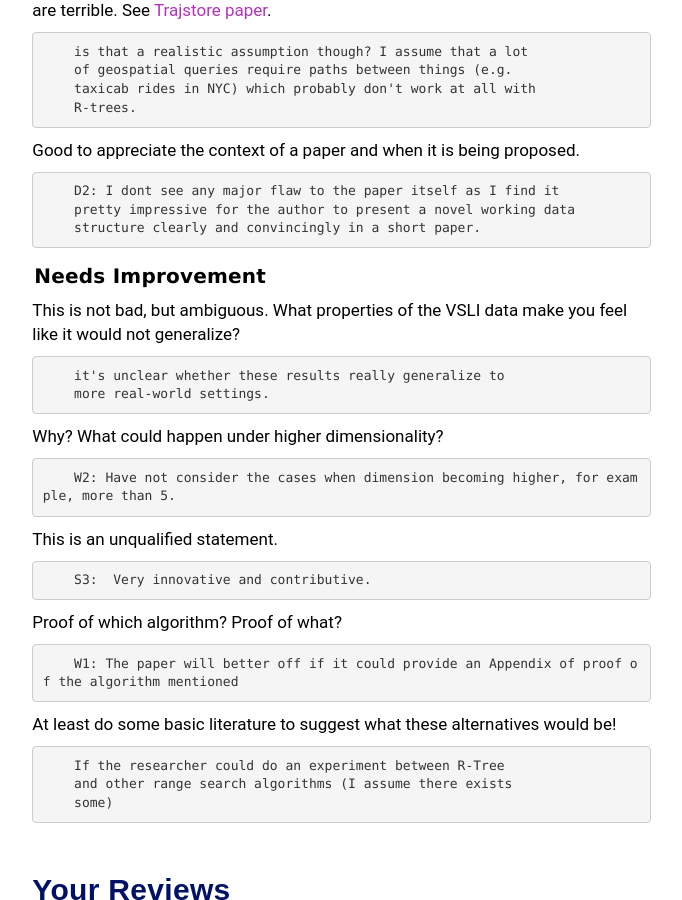
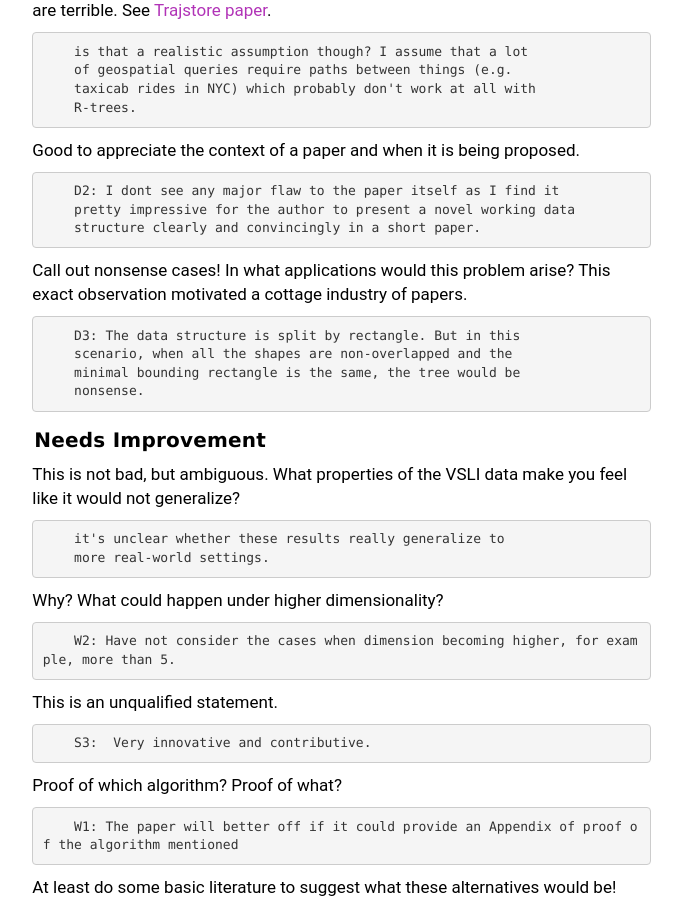
Before and after one commit to wzao1515/w6113.github.io, a Jekyll site: the page built from exreviews_07.md, in a window 1280 px wide and 900 px high, scrolled down 1416 px. Shown: the whole window, without its empty margins (292-974 px from the left). Built offline with Jekyll 4.4.1, drawn with Linux system fonts in a browser that asks for light colours; our own code applies the rules of GitHub Pages for plain Markdown files.

Commit message:
updated website

```diff
--- a/exreviews_07.md
+++ b/exreviews_07.md
@@ -62,6 +62,14 @@ Good to appreciate the context of a paper and when it is being proposed.
         D2: I dont see any major flaw to the paper itself as I find it
         pretty impressive for the author to present a novel working data
         structure clearly and convincingly in a short paper.
+
+
+Call out nonsense cases!  In what applications would this problem arise?  This exact observation motivated a cottage industry of papers.
+
+        D3: The data structure is split by rectangle. But in this
+        scenario, when all the shapes are non-overlapped and the
+        minimal bounding rectangle is the same, the tree would be
+        nonsense.
 
 #### Needs Improvement
 
```
